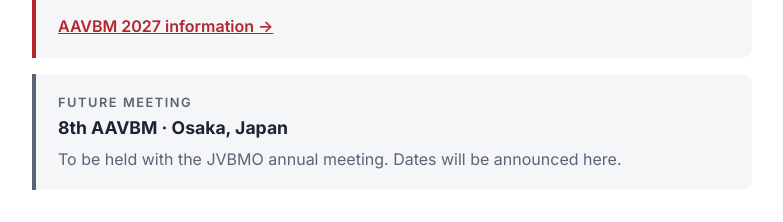
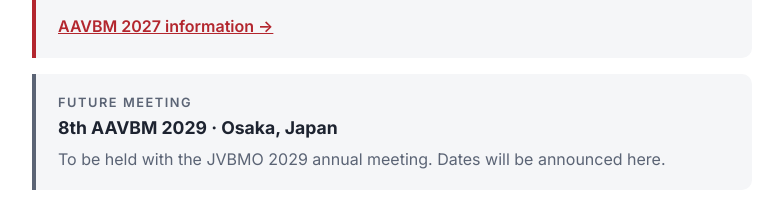
Before and after one commit to jvbmorg/jvbmorg.github.io, a plain HTML site: page index.html in a window 1280 px wide. Shown: the part 1678-1900 px from the top of the page, without its empty margins (248-1031 px from the left). Drawn offline with Linux system fonts and the light colour scheme.

Commit message:
Set 8th AAVBM year to 2029 (with JVBMO 2029)
Co-Authored-By: Claude Opus 5.5 <noreply@anthropic.com>

```diff
--- a/index.html
+++ b/index.html
@@ -82,8 +82,8 @@
         </div>
         <div class="next future">
           <p class="eyebrow">Future meeting</p>
-          <h3>8th AAVBM &middot; Osaka, Japan</h3>
-          <p>To be held with the JVBMO annual meeting. Dates will be announced here.</p>
+          <h3>8th AAVBM 2029 &middot; Osaka, Japan</h3>
+          <p>To be held with the JVBMO 2029 annual meeting. Dates will be announced here.</p>
         </div>
         <h3 class="past-title">Past meetings</h3>
         <ol class="timeline" reversed>
```
